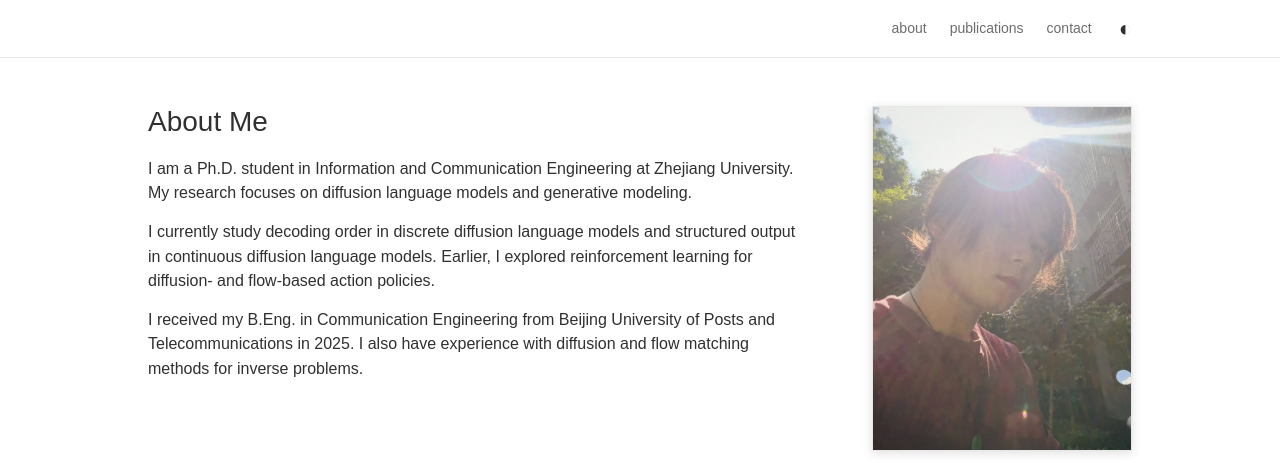
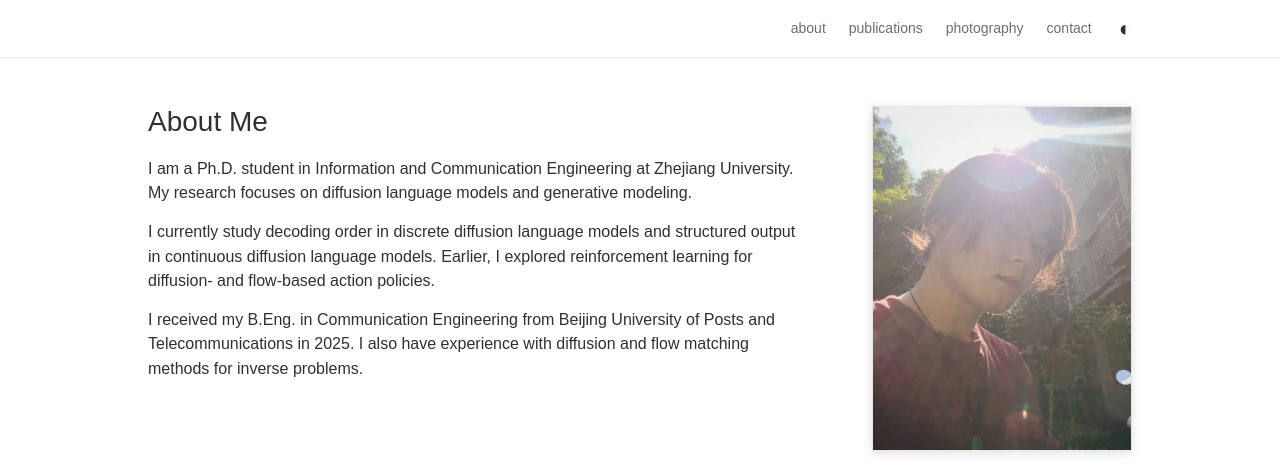
Before and after one commit to jujuruo/jujuruo.github.io, a plain HTML site: page index.html in a window 1280 px wide. Shown: the top 463 px of the page. Drawn offline with Linux system fonts and the light colour scheme.

Commit message:
Add photography portfolio link to homepage

```diff
--- a/index.html
+++ b/index.html
@@ -15,6 +15,7 @@
     <nav class="nav wrap" aria-label="Main navigation">
       <a class="nav-link" href="#about">about</a>
       <a class="nav-link" href="#publications">publications</a>
+      <a class="nav-link" href="https://jujuruo.github.io/photography/" target="_blank" rel="noopener noreferrer">photography</a>
       <a class="nav-link" href="#contact">contact</a>
       <button id="theme-toggle" class="theme-toggle" type="button" aria-label="Switch to dark mode" title="Change color theme">◐</button>
     </nav>
```
